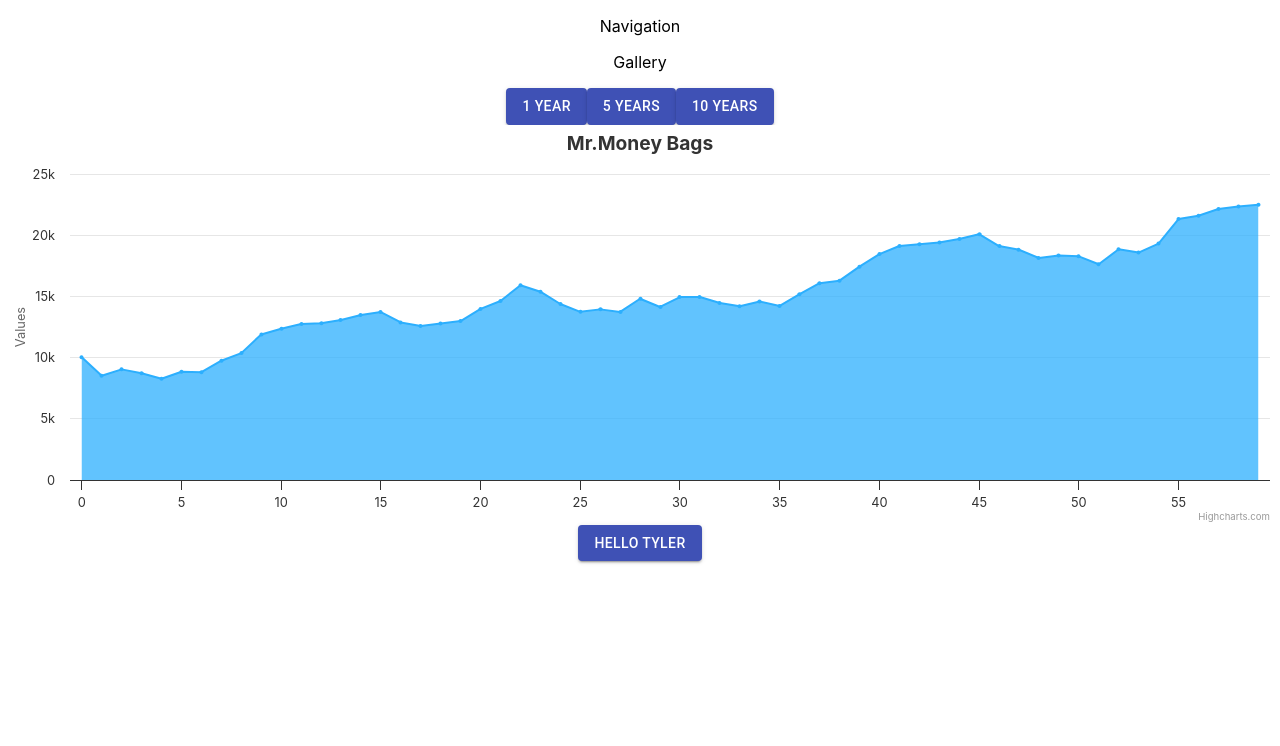
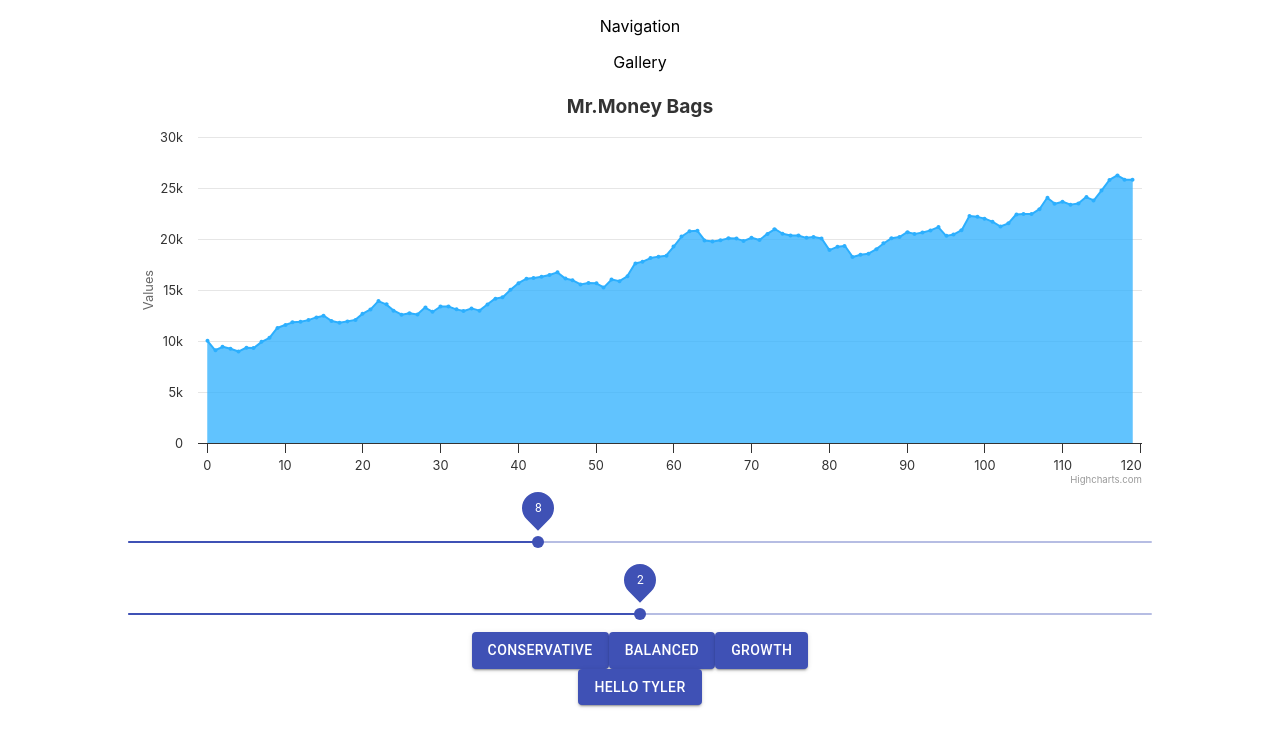
Before and after one commit to taylor-914/LIT, a React (Create React App) app in the folder lit-up/: page / in a window 1280 px wide. Shown: the top 746 px of the page. Built offline with nearby package versions, Linux system fonts and the light colour scheme.

Commit message:
Interactive Graph

```diff
--- a/lit-up/src/DynamicChart/DynamicChart.js
+++ b/lit-up/src/DynamicChart/DynamicChart.js
@@ -2,6 +2,7 @@ import React from 'react'
 import Highcharts from 'highcharts'
 import HighchartsReact from 'highcharts-react-official'
 import Button from '@material-ui/core/Button'
+import Slider from '@material-ui/core/Slider'
 
 import styles from'./DynamicCharts.module.css'
 
@@ -9,8 +10,8 @@ import styles from'./DynamicCharts.module.css'
 export default class DynamicCharts extends React.Component {
 
     state = {
-        vol: 0.08,
-        return: 0.11,
+        vol: 0.05,
+        return: 8,
         options: {
             title: {
             text: 'Mr.Money Bags'
@@ -19,14 +20,15 @@ export default class DynamicCharts extends React.Component {
                 text: 'Years'
             },
             yAxis: {
-            text: 'Investment Value ($)'
+                text: 'Investment Value ($)',
+                max: 30000
             },
             legend: {
                 enabled: false
             },
             series: [{
             type: "area",
-          name: "Investments",
+            name: "Return",
             data: []
             }],
             plotOptions:{
@@ -40,15 +42,17 @@ export default class DynamicCharts extends React.Component {
     }
 
     componentDidMount(){
+        this.resampleData()
+    }
+
+    resampleData(){
         const data = this.generateData();
-        console.log(data)
         const newOptions = {...this.state.options}
         newOptions.series[0].data = data;
         this.setState({options: newOptions})
-        console.log(newOptions)
     }
 
-    generateData(length = 60, initialInvestment = 10000) {
+    generateData(length = 120, initialInvestment = 10000) {
 
         function random_bm(ret, vol){
             //Box-Muller transform
@@ -58,12 +62,13 @@ export default class DynamicCharts extends React.Component {
             while (v===0) v = Math.random();
 
             // Fix Gaussian Transformation
-            return ret/12 +  vol * Math.sqrt( -2.0 * Math.log( u ) ) * Math.cos( 2.0 * Math.PI * v );
+            return ret/12/100 +  vol * Math.sqrt( -2.0 * Math.log( u ) ) * Math.cos( 2.0 * Math.PI * v );
         }
 
         //Monthly voltility and return
         const time = Array(length).fill(0).map((_, ind) => ind)
         const x = this.state.return
+        console.log("return: " + x)
         const y = this.state.vol
         const monthlyReturn = time.map(() => random_bm(x, y))
 
@@ -79,17 +84,84 @@ export default class DynamicCharts extends React.Component {
         return time.map((value, ind) => [value, Math.round(initialInvestment * (1 + monthlyReturnCumSum[ind]))])
     }
 
+    handleReturnChange(event, value){
+        console.log('Hello from HandleReturnChange')
+        console.log(event)
+        console.log(value)
+        if (this.state.return !== value){
+            this.setState({return: value})
+            this.resampleData()
+        }
+    }
+
+    handleRiskChange(event, value){
+        console.log('Hello from HandleReturnChange')
+        console.log(event)
+        console.log(value)
+        const risks = {1: 0.025,
+                2: 0.05,
+                3: 0.075}
+        if (this.state.vol !== risks[value]){
+            console.log(risks[value])
+            this.setState({vol: risks[value]})
+            this.resampleData()
+        }
+    }
+
+    conservativeSelected() {
+
+    }
+
+    balancedSelected() {
+
+    }
+
+    growthSelected() {
+
+    }
+
+
     render(){
         return (
-            <React.Fragment>
-                <Button variant="contained" color="primary">1 Year</Button>
-                <Button variant="contained" color="primary">5 Years</Button>
-                <Button variant="contained" color="primary">10 Years</Button>
+            <div className={styles.graph}>
                 <HighchartsReact
                 highcharts={Highcharts}
                 options={this.state.options}
                 />
-            </React.Fragment>
+                <Slider className={styles.slider}
+                        valueLabelDisplay='on'
+                        step={1}
+                        min={0}
+                        max={20}
+                        defaultValue={8}
+                        onChange={this.handleReturnChange.bind(this)}
+                />
+                <Slider className={styles.slider}
+                        valueLabelDisplay='on'
+                        step={1}
+                        min={1}
+                        max={3}
+                        defaultValue={2}
+                        marks={['Low', 'Medium', 'High']}
+                        onChange={this.handleRiskChange.bind(this)}
+                />
+                <Button variant="contained"
+                        color="primary"
+                        onClick={this.conservativeSelected.bind(this)}>
+                    Conservative
+                </Button>
+                <Button variant="contained"
+                        color="primary"
+                        onClick={this.balancedSelected.bind(this)}>
+                    Balanced
+                </Button>
+                <Button variant="contained"
+                        color="primary"
+                        onClick={this.growthSelected.bind(this)}>
+                    Growth
+                </Button>
+
+            </div>
         )
     }
 }
--- a/lit-up/src/DynamicChart/DynamicCharts.module.css
+++ b/lit-up/src/DynamicChart/DynamicCharts.module.css
@@ -0,0 +1,8 @@
+.graph {
+    width: 80%;
+    margin-left: 10%
+}
+
+.slider {
+    margin-top: 40px;
+}
```
Lines whose indentation alone changed are shown as unchanged.
